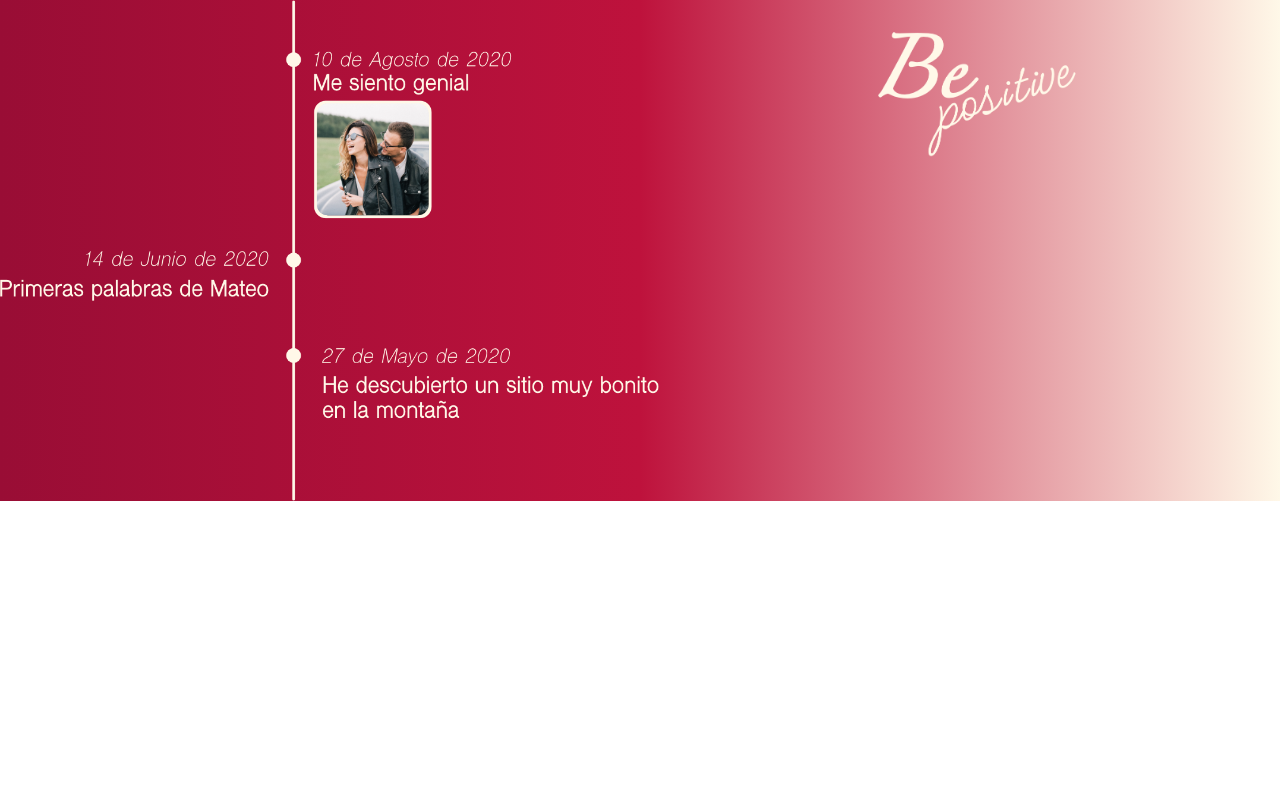
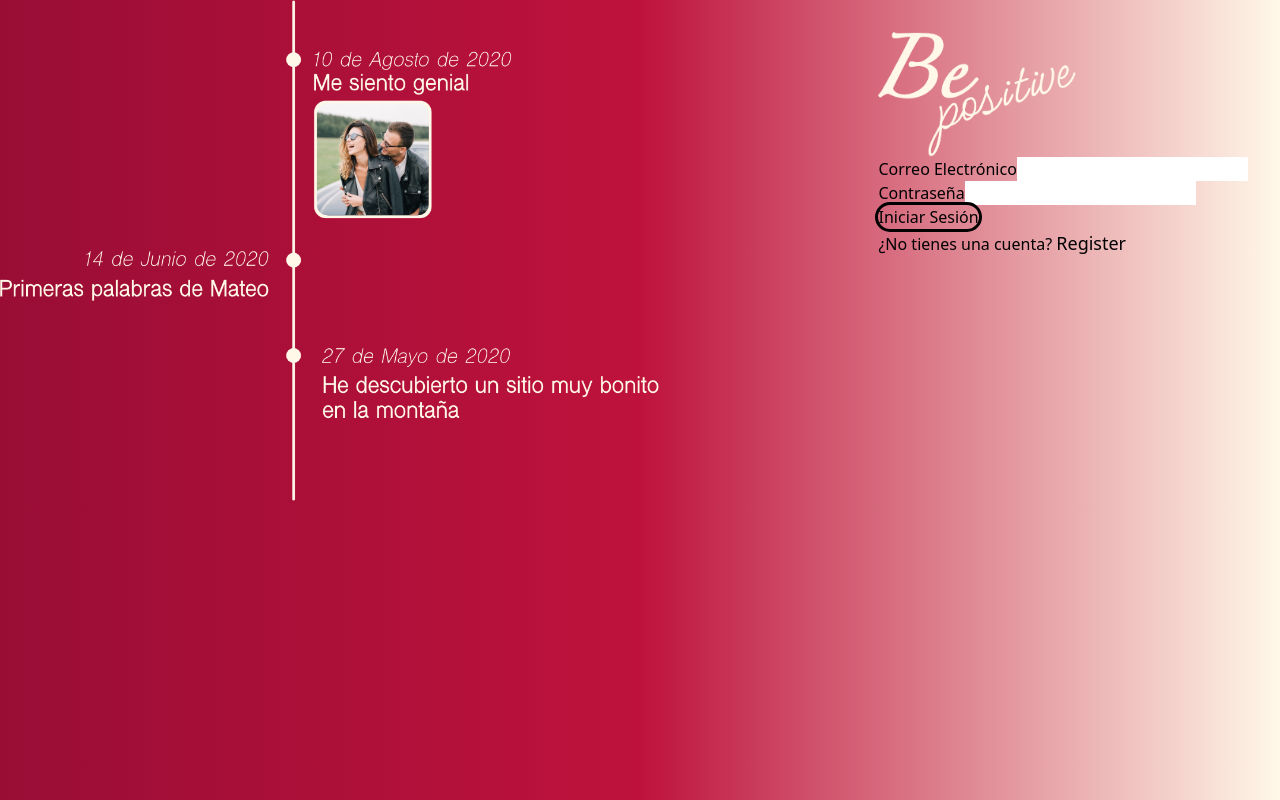
Before and after one commit to maroch0/PFC-BePositive, a Vue app: page / in a window 1280 px wide. Built offline with nearby package versions, Linux system fonts and the light colour scheme.

Commit message:
base of login view

```diff
--- a/src/App.vue
+++ b/src/App.vue
@@ -1,5 +1,5 @@
 <template>
-<div class="bg-gradient-to-r from-intenseRose via-middleRose to-ligthRose">
+<div class="h-screen bg-gradient-to-r from-intenseRose via-middleRose to-ligthRose">
   <!-- <nav class="flex flex-col self-center">
     <router-link class="text-lg" :to="{ name: 'login'}">Home</router-link>
     <router-link class="text-lg" :to="{ name: 'register'}">Register</router-link>
--- a/src/views/Login.vue
+++ b/src/views/Login.vue
@@ -1,33 +1,53 @@
 <template>
-  <main
-    class="flex space-y-8"
-  >
+  <main class="flex space-y-8">
     <aside>
       <img
         src="src/assets/timeline-login.png"
         alt="imagen del timeline de la app"
         class="w-3/4"
-      >
+      />
     </aside>
+
     <article>
       <img
         src="src/assets/logo-bepositive.png"
         alt="BePositive logo"
         class="w-2/4"
-      >
-      <form action="">
+      />
 
-      </form>
+      <div class="flex flex-col content-around">
+        <form>
+          <div>
+            <label for="">Correo Electr&oacute;nico</label>
+            <input type="email" required />
+          </div>
+
+          <div>
+            <label for="">Contrase&ntilde;a</label>
+            <input type="password" required />
+          </div>
+
+          <button type="button" class="btn outline w-1/4 rounded-xl">
+            Iniciar Sesi&oacute;n
+          </button>
+        </form>
+
+        <p>
+          ¿No tienes una cuenta?
+          <router-link class="text-lg" :to="{ name: 'register' }">
+            Register
+          </router-link>
+        </p>
+      </div>
     </article>
   </main>
 </template>
 
 <script>
 export default {
-  name: 'Login'
-}
+  name: "Login",
+};
 </script>
 
 <style>
-
 </style>
```
